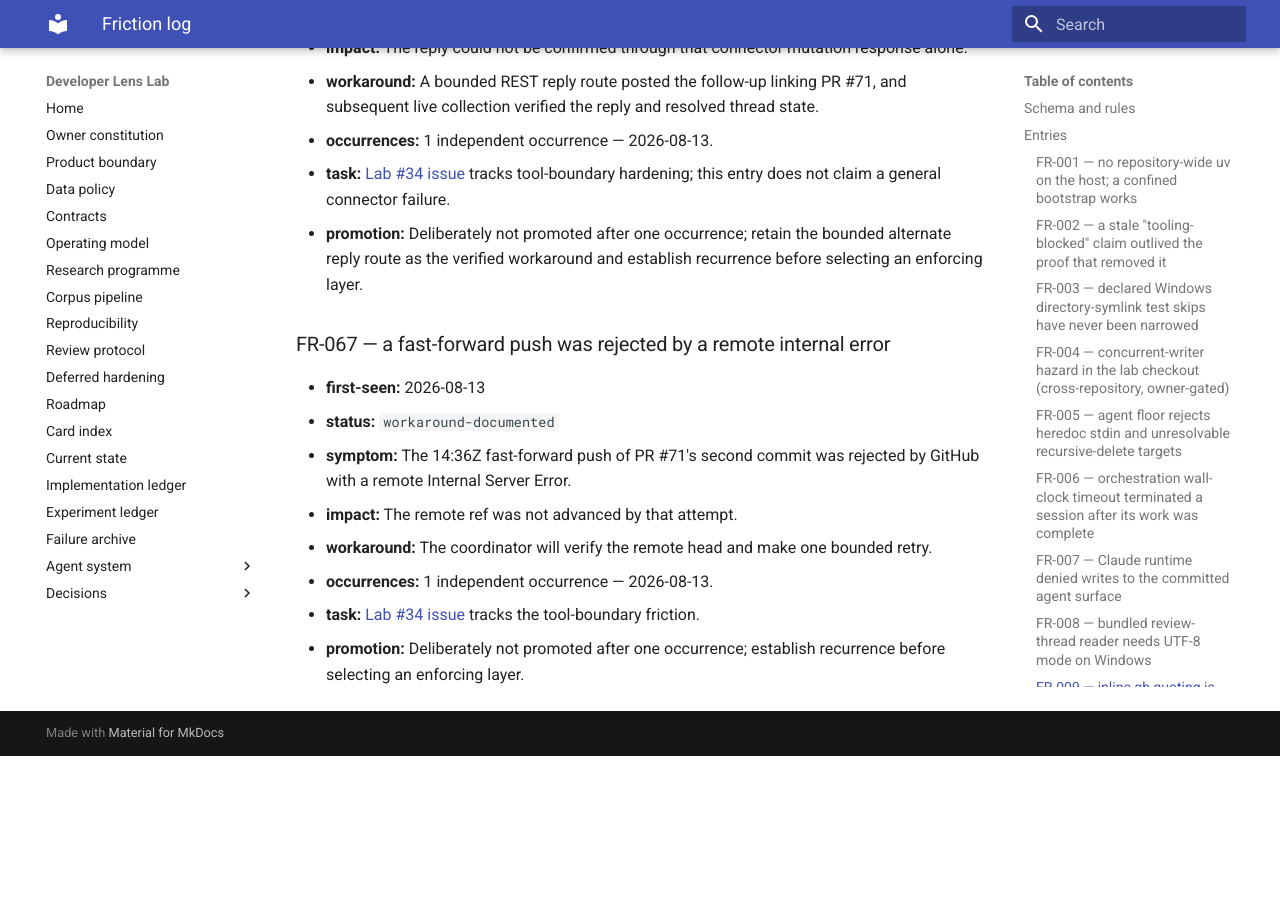
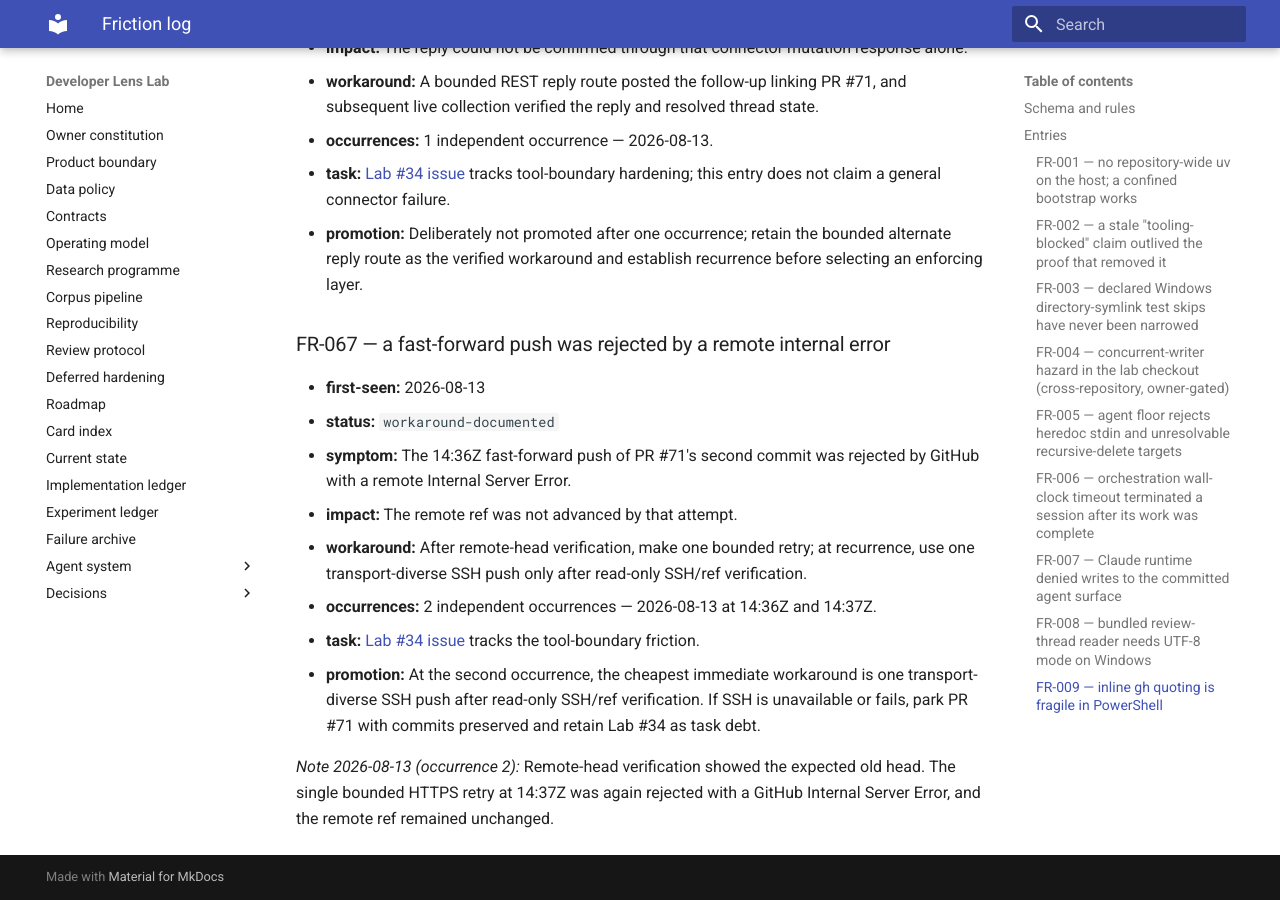
Before and after one commit to Chris0Jeky/developer-lens-lab, an MkDocs documentation site: the page built from docs/agent-system/FRICTION_LOG.md, in a window 1280 px wide and 900 px high, scrolled down 50613 px. Built offline with MkDocs 1.6.1 and Material for MkDocs 9.7.7, drawn with Linux system fonts in a browser that asks for light colours; before the commit the page ends 51369 px from its top, so only the background shows below that.

Commit message:
docs: record transport retry outcome

```diff
--- a/docs/agent-system/FRICTION_LOG.md
+++ b/docs/agent-system/FRICTION_LOG.md
@@ -1762,9 +1762,15 @@ or a merge-gate bypass.
 - **symptom:** The 14:36Z fast-forward push of PR #71's second commit was rejected by GitHub with a
   remote Internal Server Error.
 - **impact:** The remote ref was not advanced by that attempt.
-- **workaround:** The coordinator will verify the remote head and make one bounded retry.
-- **occurrences:** 1 independent occurrence — 2026-08-13.
+- **workaround:** After remote-head verification, make one bounded retry; at recurrence, use one
+  transport-diverse SSH push only after read-only SSH/ref verification.
+- **occurrences:** 2 independent occurrences — 2026-08-13 at 14:36Z and 14:37Z.
 - **task:** [Lab #34 issue](https://github.com/Chris0Jeky/developer-lens-lab/issues/34) tracks the
   tool-boundary friction.
-- **promotion:** Deliberately not promoted after one occurrence; establish recurrence before
-  selecting an enforcing layer.
+- **promotion:** At the second occurrence, the cheapest immediate workaround is one transport-diverse
+  SSH push after read-only SSH/ref verification. If SSH is unavailable or fails, park PR #71 with
+  commits preserved and retain Lab #34 as task debt.
+
+_Note 2026-08-13 (occurrence 2):_ Remote-head verification showed the expected old head. The single
+bounded HTTPS retry at 14:37Z was again rejected with a GitHub Internal Server Error, and the remote
+ref remained unchanged.
```
